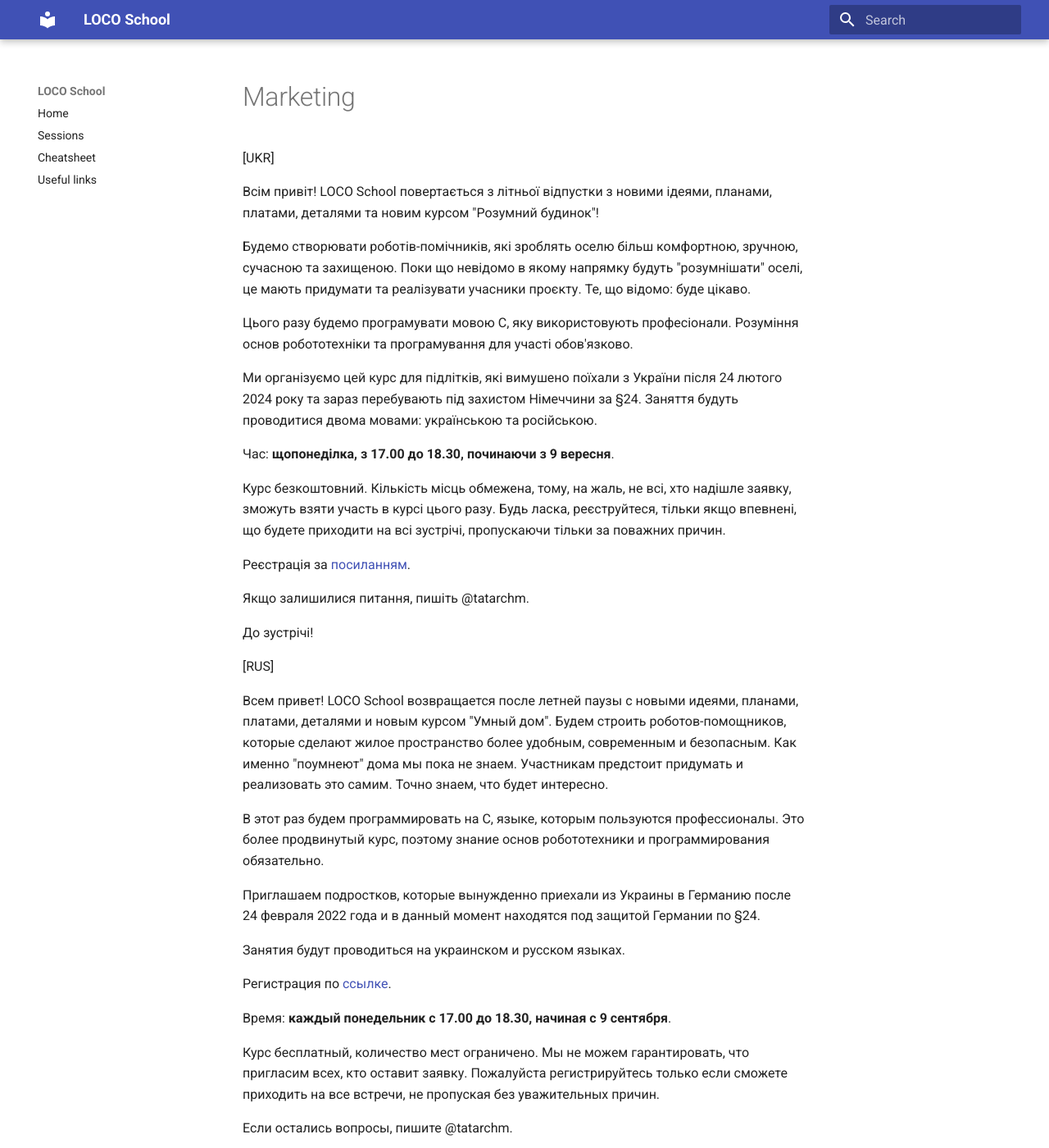
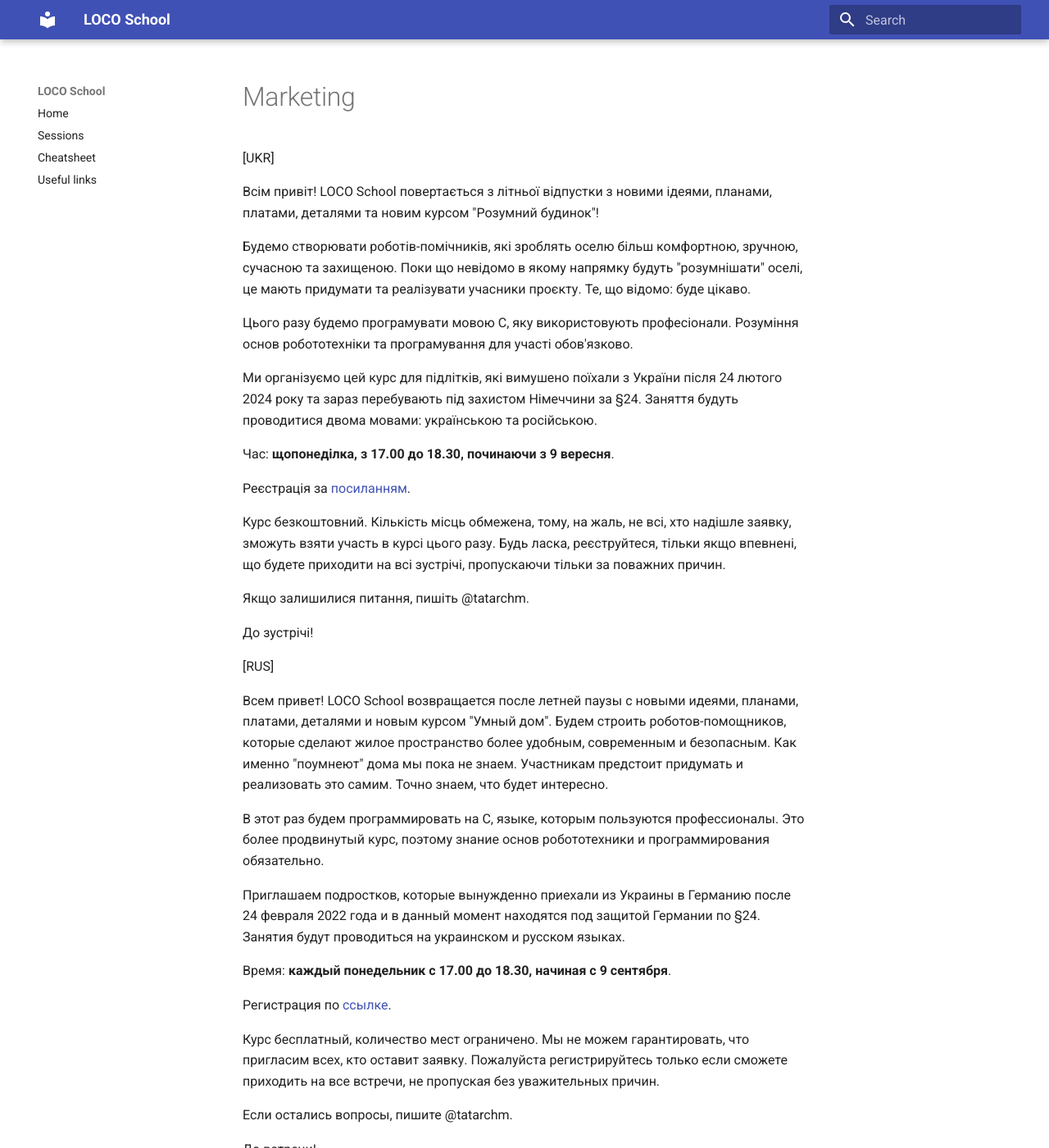
Before and after one commit to locoschool/locoschool, an MkDocs documentation site: the page built from docs/marketing.md, in a window 1280 px wide and 1400 px high. Shown: the whole window at 82% size. Built offline with MkDocs 1.6.1 and Material for MkDocs 9.7.7, drawn with Linux system fonts in a browser that asks for light colours.

Commit message:
fix order

```diff
--- a/docs/marketing.md
+++ b/docs/marketing.md
@@ -10,9 +10,9 @@
 
 Час: **щопонеділка, з 17.00 до 18.30, починаючи з 9 вересня**.
 
+Реєстрація за [посиланням](https://docs.google.com/forms/d/1vp1RhWA975FQnQfnh2bY88VtMk2euCYgLnZDJ6s24dE).
+
 Курс безкоштовний. Кількість місць обмежена, тому, на жаль, не всі, хто надішле заявку, зможуть взяти участь в курсі цього разу. Будь ласка, реєструйтеся, тільки якщо впевнені, що будете приходити на всі зустрічі, пропускаючи тільки за поважних причин.
-
-Реєстрація за [посиланням](https://docs.google.com/forms/d/1vp1RhWA975FQnQfnh2bY88VtMk2euCYgLnZDJ6s24dE).
 
 Якщо залишилися питання, пишіть @tatarchm.
 
@@ -24,13 +24,11 @@
 
 В этот раз будем программировать на С, языке, которым пользуются профессионалы. Это более продвинутый курс, поэтому знание основ робототехники и программирования обязательно.
 
-Приглашаем подростков, которые вынужденно приехали из Украины в Германию после 24 февраля 2022 года и в данный момент находятся под защитой Германии по §24.
+Приглашаем подростков, которые вынужденно приехали из Украины в Германию после 24 февраля 2022 года и в данный момент находятся под защитой Германии по §24. Занятия будут проводиться на украинском и русском языках.
 
-Занятия будут проводиться на украинском и русском языках.
+Время: **каждый понедельник с 17.00 до 18.30, начиная с 9 сентября**.
 
 Регистрация по [ссылке](https://docs.google.com/forms/d/1vp1RhWA975FQnQfnh2bY88VtMk2euCYgLnZDJ6s24dE).
-
-Время: **каждый понедельник с 17.00 до 18.30, начиная с 9 сентября**.
 
 Курс бесплатный, количество мест ограничено. Мы не можем гарантировать, что пригласим всех, кто оставит заявку. Пожалуйста регистрируйтесь только если сможете приходить на все встречи, не пропуская без уважительных причин.
 
```
